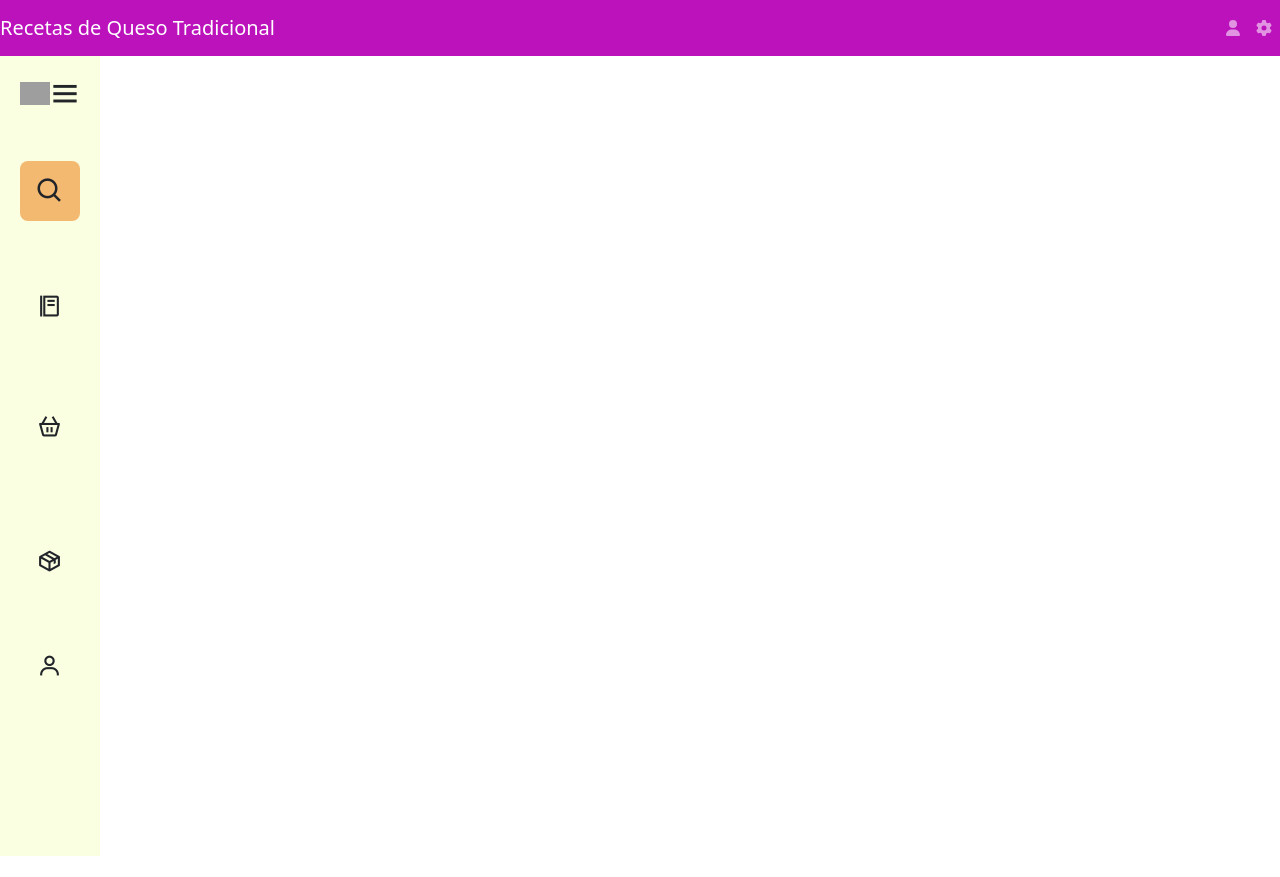
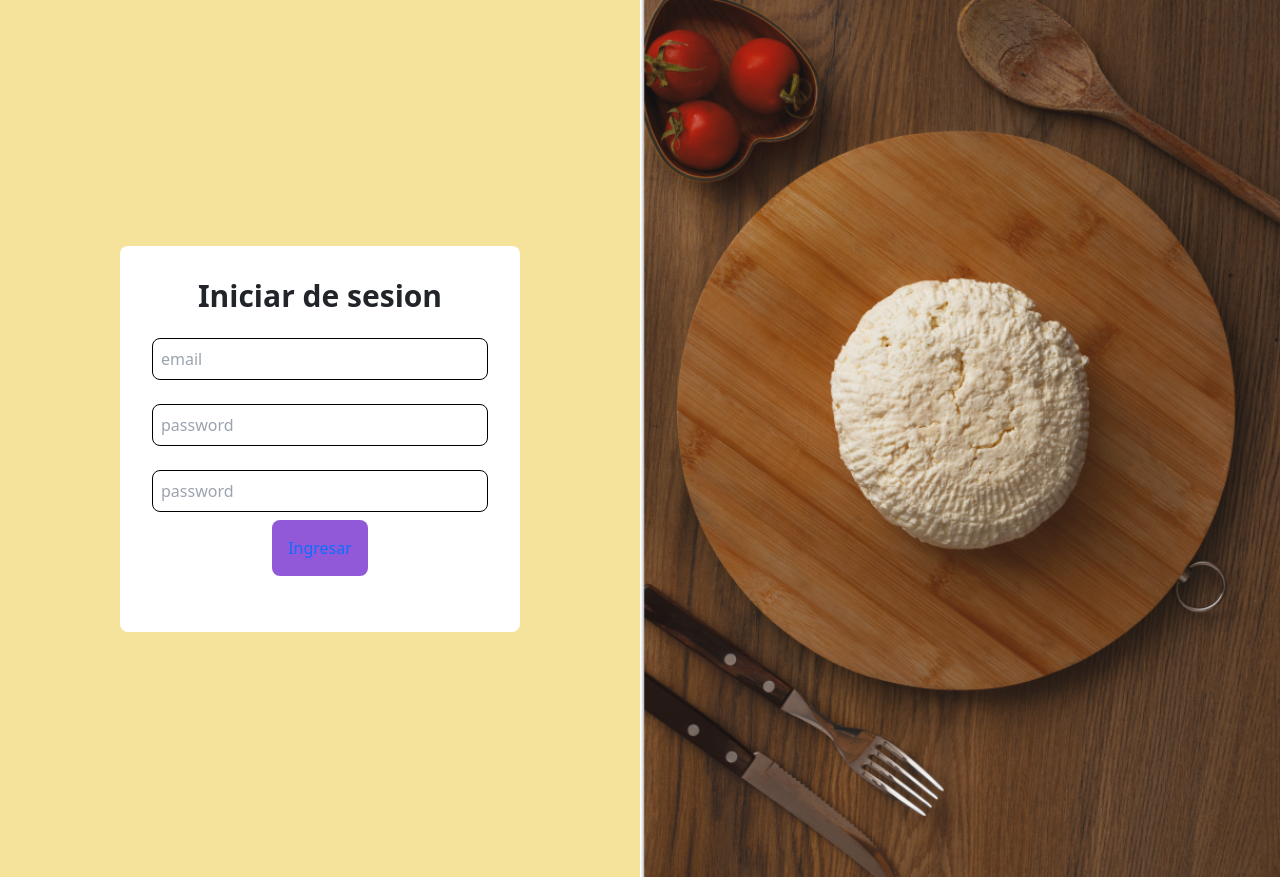
Before and after one commit to rafa133169/FromageManager, a React (Create React App) app: page / in a window 1280 px wide. Before the commit the page ends 856 px from the top, so only its background shows below. Built offline with nearby package versions, Linux system fonts and the light colour scheme; grey boxes are pictures that could not be loaded.

Commit message:
Se hace corrección de rutas

```diff
--- a/src/App.js
+++ b/src/App.js
@@ -1,24 +1,24 @@
-import './App.css';
-import React from 'react';
-import { BrowserRouter as Router, Routes, Route, Link } from 'react-router-dom';
-import '../node_modules/bootstrap/dist/css/bootstrap.min.css';
-import Dashboard from './Pages/Dashboard';
-import AppNavbar from './Pages/Navbar';
+// import './App.css';
+// import React from 'react';
+// import { BrowserRouter as Router, Routes, Route, Link } from 'react-router-dom';
+// import '../node_modules/bootstrap/dist/css/bootstrap.min.css';
+// import Dashboard from './Pages/Dashboard';
+// import AppNavbar from './Pages/Navbar';
 
-function App() {
-  return (
-    <Router>
-      <div className="App">
-        <AppNavbar />
-        <Dashboard />
-        <Routes>
-          {/* <Route path="/login" element={<Login />} /> */}
-          {/* <Route path="/dashboard" element={<Dashboard />} /> */}
-          {/* Otras rutas de tu aplicación */}
-        </Routes>
-      </div>
-    </Router>
-  );
-}
+// function App() {
+//   return (
+//     <Router>
+//       <div className="App">
+//         <AppNavbar />
+//         <Dashboard />
+//         <Routes>
+//           {/* <Route path="/login" element={<Login />} /> */}
+//           {/* <Route path="/dashboard" element={<Dashboard />} /> */}
+//           {/* Otras rutas de tu aplicación */}
+//         </Routes>
+//       </div>
+//     </Router>
+//   );
+// }
 
-export default App;
+// export default App;
--- a/src/Pages/Dashboard.js
+++ b/src/Pages/Dashboard.js
@@ -10,6 +10,7 @@ function Dashboard() {
   };
 
   return (
+
     <div className={`menu-dashboard ${menuOpen ? 'open' : ''}`}>
       <div className="top-menu">
         <div className="logo">
--- a/src/Pages/Login.js
+++ b/src/Pages/Login.js
@@ -3,7 +3,6 @@ import { Link } from "react-router-dom";
 import cheeseLoginImage from '../img/cheeseLogin.png';
 
 export default function Login() {
-    console.log("HOLAAAAA")
   return (
     <div className="grid grid-cols-1 sm:grid-cols-2 h-screen w-full">
 
@@ -35,7 +34,7 @@ export default function Login() {
             ></input>
           </div>
           <div className="mb-6 text-center">
-            <Link to="/home">
+            <Link to="/recetas">
               <button className="rounded-lg p-3 bg-[#9159D8]">Ingresar</button>
             </Link>
           </div>
--- a/src/Pages/Navbar.js
+++ b/src/Pages/Navbar.js
@@ -16,7 +16,9 @@ const AppNavbar = () => {
           <FontAwesomeIcon icon={faCog} />
         </Nav.Link>
       </Nav>
+
     </Navbar>
+
   );
 };
 
--- a/src/Routes/Routes.js
+++ b/src/Routes/Routes.js
@@ -1,26 +1,21 @@
 import React from "react";
-import { BrowserRouter, Route, Routes } from "react-router-dom";
+import { createBrowserRouter } from "react-router-dom";
 import Login from "../Pages/Login"
-import Dashboard from "../Pages/Dashboard";
 import '../App.css';
 import '../../node_modules/bootstrap/dist/css/bootstrap.min.css';
+import Recetas from "../Pages/Recetas";
 
-import AppNavbar from "../Pages/Navbar";
 
-function Rutas() {
-  return (
-    <>
-      <BrowserRouter>
-        <div className="App">
-          <AppNavbar />
-          <Dashboard />
-        <Routes>
-          <Route path="/login" element={<Login />} />
-        </Routes>
-        </div>
-      </BrowserRouter>
-    </>
-  );
-}
+export const rutas = createBrowserRouter([
+  {
+    path: "/",
+    element: <Login />,
+  },
+  {
+    path:"/recetas",
+    element:<Recetas/>
+  },
+  {
 
-export default Rutas;
+  }
+]);
--- a/src/index.js
+++ b/src/index.js
@@ -1,18 +1,11 @@
 import React from 'react';
 import ReactDOM from 'react-dom/client';
+import { RouterProvider } from 'react-router-dom';
 import './index.css';
-import reportWebVitals from './reportWebVitals';
-import Rutas from './Routes/Routes';
+import { rutas } from './Routes/Routes';
 
-const root = ReactDOM.createRoot(document.getElementById('root'));
-root.render(
+ReactDOM.createRoot(document.getElementById('root')).render(
   <React.StrictMode>
-    <Rutas/>
-  </React.StrictMode>
+    <RouterProvider router={rutas} />
+  </React.StrictMode>,
 );
-
-
-// If you want to start measuring performance in your app, pass a function
-// to log results (for example: reportWebVitals(console.log))
-// or send to an analytics endpoint. Learn more: https://bit.ly/CRA-vitals
-reportWebVitals();
```
Also changed, not shown: src/Pages/Recetas.js (added, +22 -0 lines), 1 other file (tests, documents, lock files or other folders).
